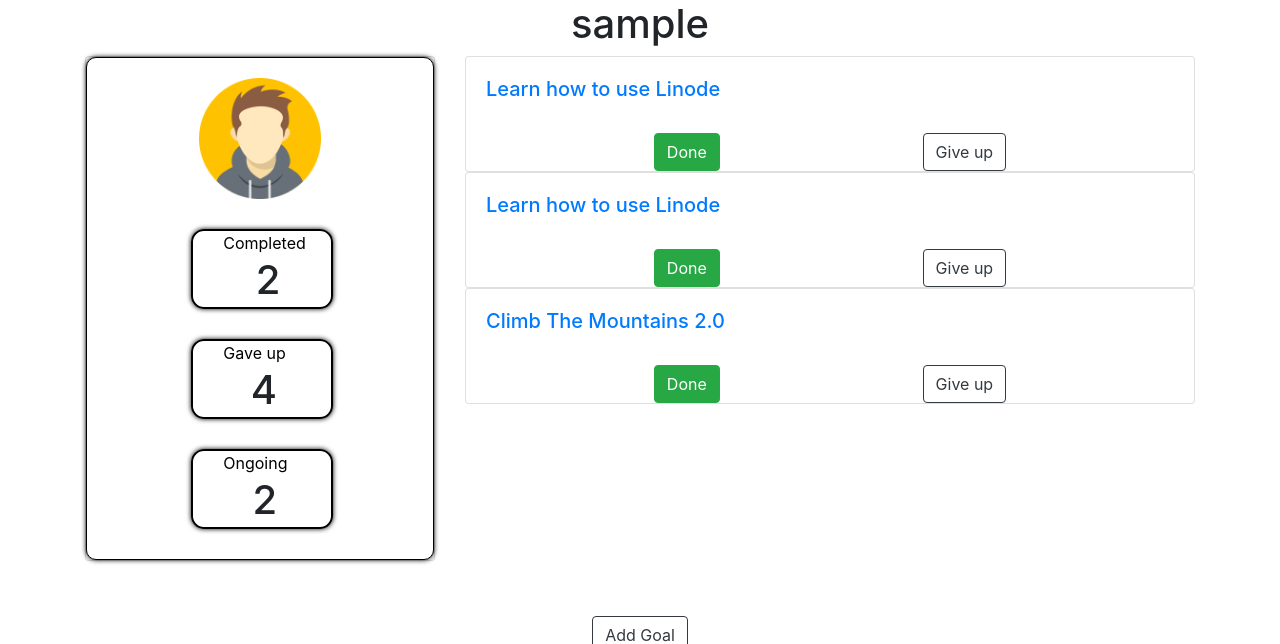
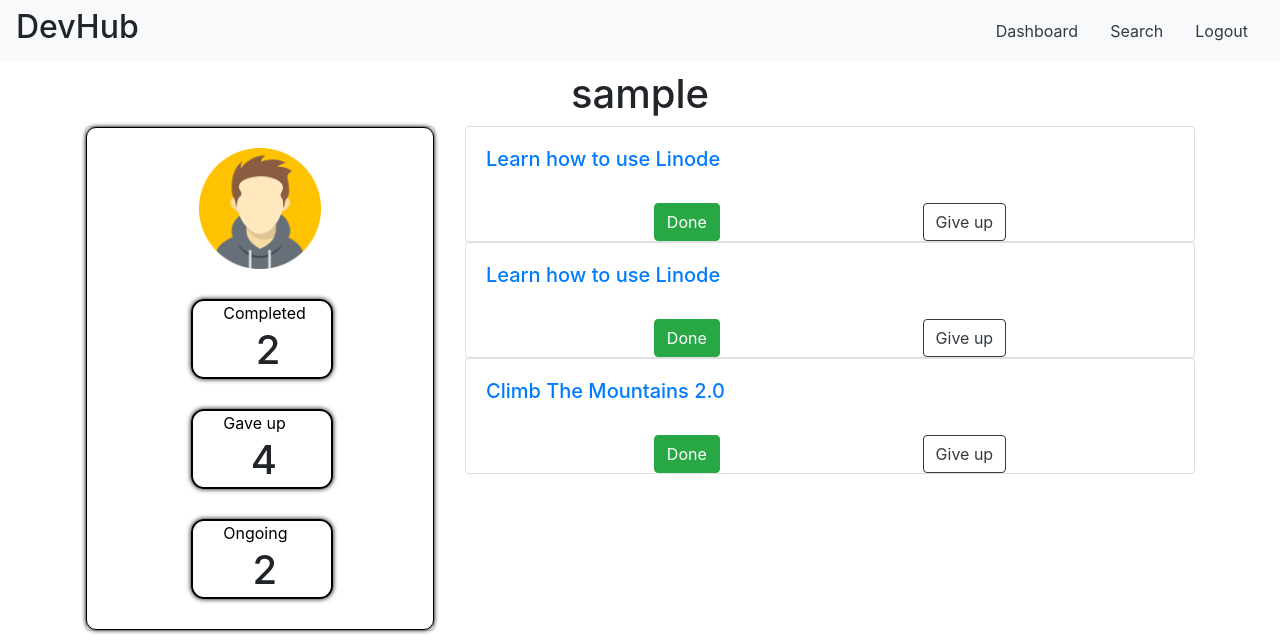
Before and after one commit to skieer-ssv/my_goals, a PHP site: page /dash.php in a window 1280 px wide. Shown: the top 644 px of the page. Run offline with PHP 8.4, Linux system fonts and the light colour scheme; the visitor is signed in with stand-in values (Sample User, id 1); data comes from the database, SQL or seed files in the repository; a stand-in replaces the project's code that opens the database connection.

Commit message:
fix: removed redundant syntax

```diff
--- a/dash.php
+++ b/dash.php
@@ -23,8 +23,11 @@ if (!isset($_SESSION['uid'])) {
   </head>
 
 <body>
-  <!-- NAVBAR-->
-  <center><h1>'.$_SESSION['user'].'</h1></center>';
+  <!-- NAVBAR-->';
+  include_once 'nav.php';
+  echo'
+  <center><h1 style="margin-top:70px">'.$_SESSION['user'].'</h1></center>';
+
   echo '
   <!-- DIVIDER -->
 
--- a/search.php
+++ b/search.php
@@ -214,7 +214,7 @@ else
 
 
 
-?>
+
         <!-- Search form -->
         <form name="searchform" method="POST" action="<?php echo htmlspecialchars($_SERVER["PHP_SELF"]);?>">
             <div class="row">
```
